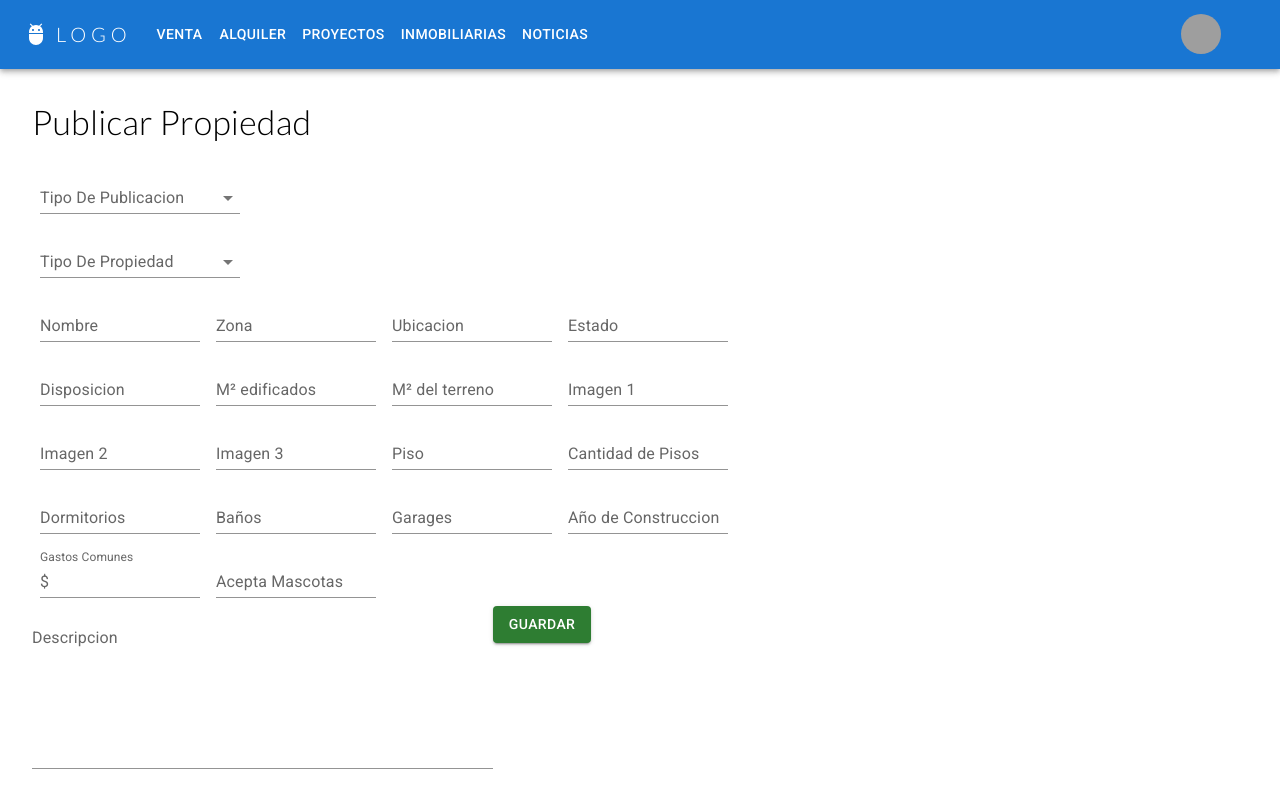
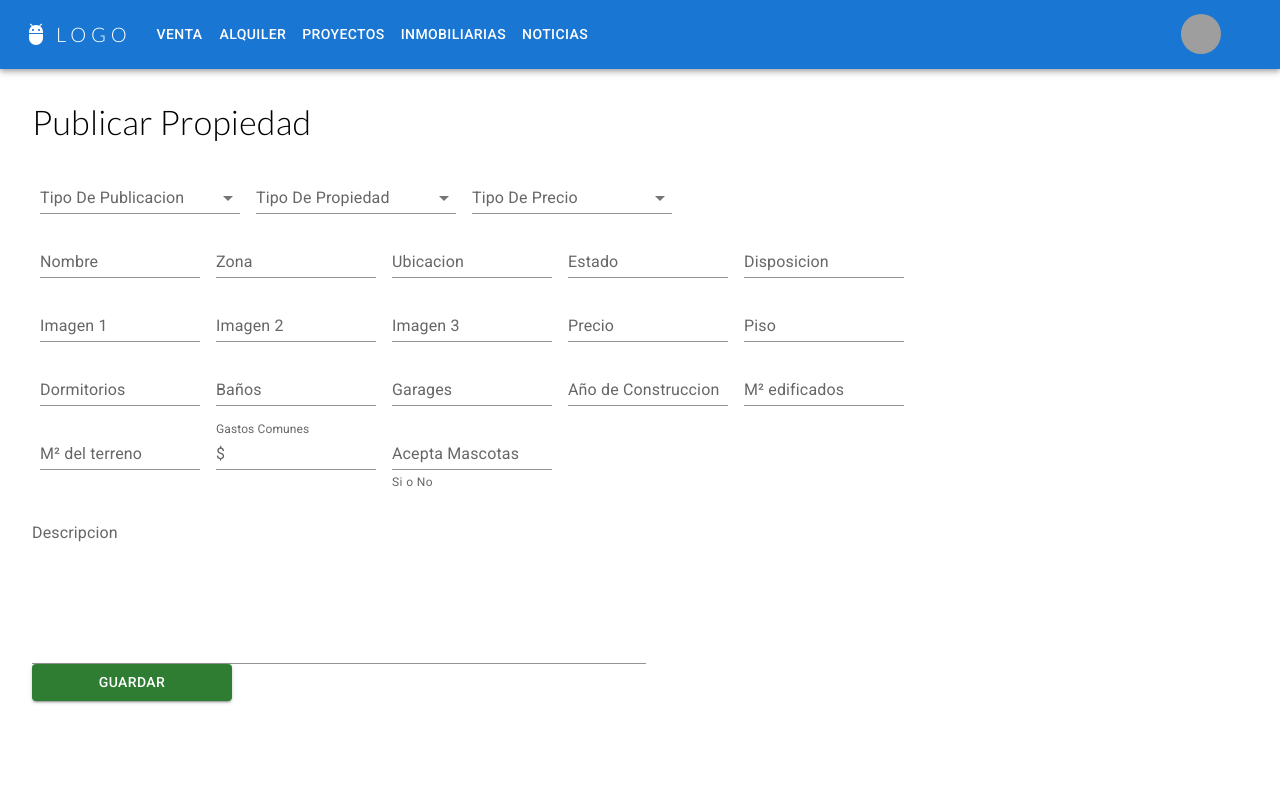
Before and after one commit to elfabito/proyecto-final-marketplace, a React (Create React App) app: page /publicarpropiedad in a window 1280 px wide. Built offline with nearby package versions, Linux system fonts and the light colour scheme; grey boxes are pictures that could not be loaded; what react-swipeable-views-utils would draw is missing.

Commit message:
Finalizacion de funcionamiento (guardado de los selectList)

```diff
--- a/src/Components/Elemetos_De_Formulario/SelectListFormulario.js
+++ b/src/Components/Elemetos_De_Formulario/SelectListFormulario.js
@@ -8,14 +8,12 @@ export default function SelectTextFields(props) {
   const [selectedValue, setSelectedValue] = useState('');
 
   useEffect(() => {
-    // Cuando se actualizan las opciones, puedes restablecer el valor seleccionado si es necesario.
+
     setSelectedValue('');
   }, [props.tipo]);
 
   const handleSelectChange = (event) => {
     setSelectedValue(event.target.value);
-
-    // Puedes pasar el valor seleccionado al componente padre utilizando una función de devolución de llamada si es necesario.
     if (props.onChange) {
       props.onChange(event.target.value);
     }
@@ -33,6 +31,7 @@ export default function SelectTextFields(props) {
       <div>
         <TextField
           select
+
           value={selectedValue}
           id="standard-basic"
           label={props.titulo}
--- a/src/Components/PublicarForm.css
+++ b/src/Components/PublicarForm.css
@@ -1,4 +1,19 @@
 .publicarFormContainer {
-    width: 60%;
+    width: 80%;
     margin: 2rem auto 0 2rem;
 }
+.Select{
+    display: flex;
+    flex-direction: row;
+}
+.descripcion{
+    width: 4rem;
+}
+.bobyboton{
+    display: flex;
+    flex-direction: column;
+}
+.boton{
+
+    width: 200px;
+}
--- a/src/Components/PublicarForm.js
+++ b/src/Components/PublicarForm.js
@@ -8,7 +8,7 @@ import InputLabel from '@mui/material/InputLabel';
 import Input from '@mui/material/Input';
 import InputAdornment from '@mui/material/InputAdornment';
 import SelectList from './Elemetos_De_Formulario/SelectListFormulario';
-import Stack from '@mui/material/Stack';
+
 import Button from '@mui/material/Button';
 
 const tipoDePubicacion = [
@@ -76,12 +76,17 @@ const tipoDePropiedad = [
     label: 'Otro',
   },
 ];
+const tipoPrecio = [{
+  value: '$',
+  label: 'Pesos Uruguayo',
+},
+{
+  value: 'u$',
+  label: 'USD',
+},]
 
 export default function FormPropsTextFields() {
-  const [formData, setFormData] = useState({
-    tipoPublicacion: "", // Campo para el tipo de publicación
-    tipoPropiedad: "",  // Campo para el tipo de propiedad
-  });
+  const [formData, setFormData] = useState({ tipoPublicacion: "", tipoPropiedad: "", tipoPrecio:""});
 
   const handleInputChange = (e, fieldName) => {
     const value = e.target.value;
@@ -102,8 +107,8 @@ export default function FormPropsTextFields() {
     console.log(formData);
   };
 
-  const camposTexto = ["Nombre", "Zona", "Ubicacion", "Estado", "Disposicion", "M² edificados", "M² del terreno", "Imagen 1", "Imagen 2", "Imagen 3"];
-  const camposNumero = ["Piso", "Cantidad de Pisos", "Dormitorios", "Baños", "Garages", "Año de Construccion"];
+  const camposTexto = ["Nombre", "Zona", "Ubicacion", "Estado", "Disposicion", "Imagen 1", "Imagen 2", "Imagen 3"];
+  const camposNumero = ["Precio", "Piso", "Dormitorios", "Baños", "Garages", "Año de Construccion", "M² edificados", "M² del terreno"];
 
   return (
     <div className="publicarFormContainer">
@@ -119,16 +124,23 @@ export default function FormPropsTextFields() {
         autoComplete="off"
       >
         <div>
-          <SelectList
+          <div className="Select">
+            <SelectList className="selectList"
               tipo={tipoDePubicacion}
               titulo={"Tipo De Publicacion"}
               onChange={(value) => handleSelectChange(value, "tipoPublicacion")}
             />
-          <SelectList
+            <SelectList className="selectList"
               tipo={tipoDePropiedad}
               titulo={"Tipo De Propiedad"}
               onChange={(value) => handleSelectChange(value, "tipoPropiedad")}
             />
+            <SelectList className="selectList"
+              tipo={tipoPrecio}
+              titulo={"Tipo De Precio"}
+              onChange={(value) => handleSelectChange(value, "tipoPrecio")}
+            />
+          </div>
           {camposTexto.map((item, index) => (
             <TextField
               id={item}
@@ -144,6 +156,7 @@ export default function FormPropsTextFields() {
               key={index}
               label={item}
               type="number"
+
               variant="standard"
               onChange={(e) => handleInputChange(e, item)}
             />
@@ -160,22 +173,27 @@ export default function FormPropsTextFields() {
             id="standard-basic"
             label="Acepta Mascotas"
             variant="standard"
+            helperText="Si o No"
             onChange={(e) => handleInputChange(e, "Acepta Mascotas")}
           />
         </div>
+
       </Box>
+      <div className='bobyboton'>
         <TextField
-        id="standard-multiline-static"
+          id="standard-multiline"
           label="Descripcion"
           multiline
           rows={6}
           variant="standard"
           sx={{ width: "60%" }}
           onChange={(e) => handleInputChange(e, "Descripcion")}
+
         />
-      <Button variant="contained" onClick={handleSave} color="success">
+        <Button variant="contained" className='boton' onClick={handleSave} color="success">
           Guardar
         </Button>
       </div>
+    </div>
   );
 }
```
Lines whose indentation alone changed are shown as unchanged.
